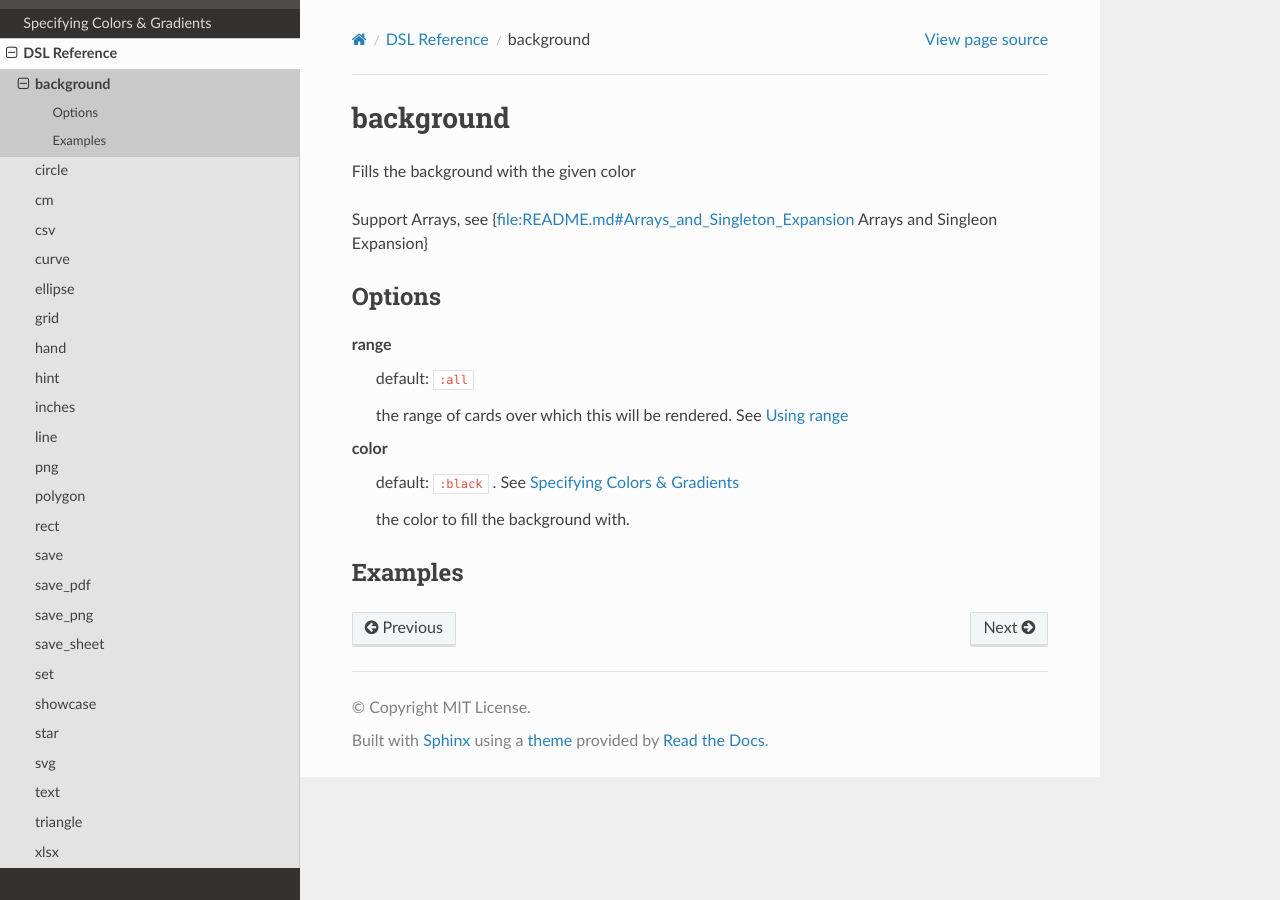
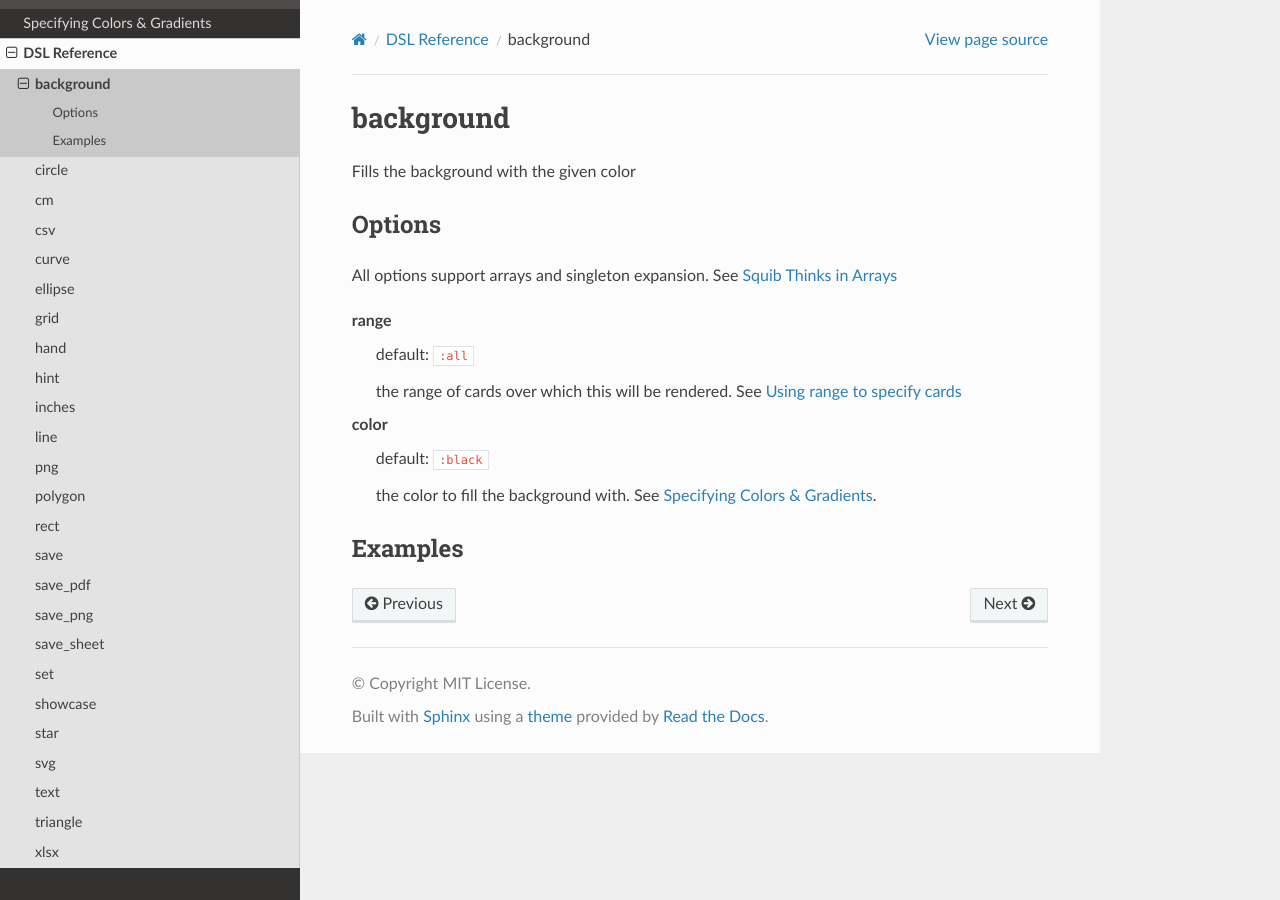
Before and after one commit to andymeneely/squib, a Sphinx documentation site: the page built from docs/dsl/background.rst, in a window 1280 px wide. Built offline with Sphinx 7.4.7 and the Read the Docs theme 2.0.0, drawn with Linux system fonts in a browser that asks for light colours.

Commit message:
docs: add ability to do custom css styling

```diff
--- /dev/null
+++ b/docs/_static/css/squibdocs.css
@@ -0,0 +1,3 @@
+@import url("theme.css");
+
+/* Can add custom styling here */
--- a/docs/arrays.rst
+++ b/docs/arrays.rst
@@ -4,8 +4,8 @@ Squib Thinks in Arrays
 
 .. _using_ranges:
 
-Using ``range``
----------------
+Using ``range`` to specify cards
+--------------------------------
 
 There's another way to limit a method to certain cards: the ``range`` parameter.
 
--- a/docs/conf.py
+++ b/docs/conf.py
@@ -110,6 +110,7 @@ todo_include_todos = False
 # The theme to use for HTML and HTML Help pages.  See the documentation for
 # a list of builtin themes.
 html_theme = 'sphinx_rtd_theme' # https://github.com/snide/sphinx_rtd_theme
+html_style = 'css/squibdocs.css'
 
 # Theme options are theme-specific and customize the look and feel of a theme
 # further.  For a list of options available for each theme, see the
--- a/docs/dsl/background.rst
+++ b/docs/dsl/background.rst
@@ -3,19 +3,20 @@ background
 
 Fills the background with the given color
 
-Support Arrays, see {file:README.md#Arrays_and_Singleton_Expansion Arrays and Singleon Expansion}
 
 Options
 ^^^^^^^
+All options support arrays and singleton expansion. See :doc:`/arrays`
+
 range
   default: ``:all``
 
   the range of cards over which this will be rendered. See :ref:`using_ranges`
 
 color
-  default: ``:black`` . See :doc:`/colors`
+  default: ``:black``
 
-  the color to fill the background with.
+  the color to fill the background with. See :doc:`/colors`.
 
 
 Examples
```
